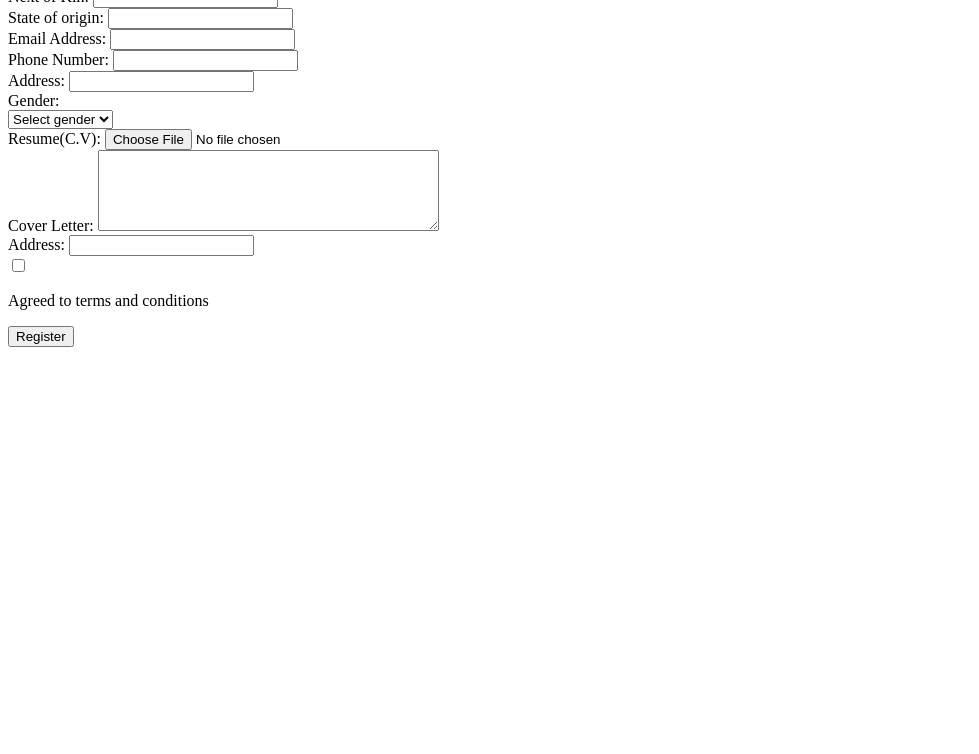
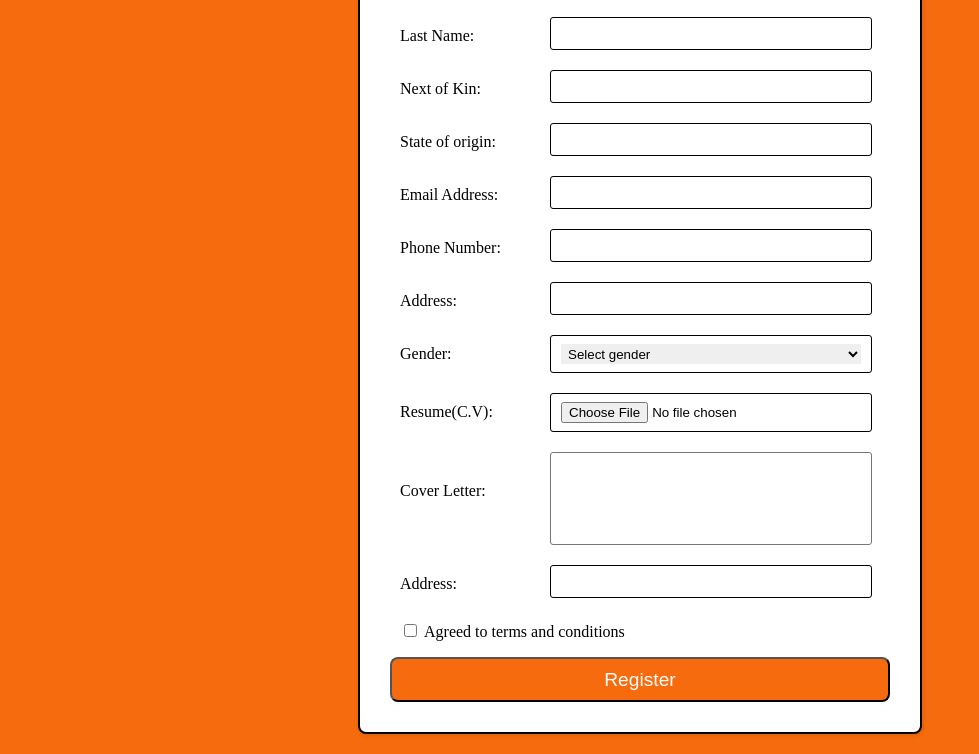
Before and after one commit to Jhaylao/logistic, a plain HTML site: page index-register.html in a window 1280 px wide. Shown: the part 135-889 px from the top of the page, without its empty margins (0-979 px from the left). Before the commit the page ends 800 px from the top, so only its background shows below. Drawn offline with Linux system fonts and the light colour scheme; the site is published under a folder, as on GitHub Pages, so addresses that start at the root find nothing.

Commit message:
Update index-register.html

```diff
--- a/index-register.html
+++ b/index-register.html
@@ -4,7 +4,7 @@
     <meta charset="UTF-8">
     <meta http-equiv="X-UA-Compatible" content="IE=edge">
     <meta name="viewport" content="width=device-width, initial-scale=1.0">
-    <link rel="stylesheet" href="/css-register/styles.css">
+    <link rel="stylesheet" href="css-register/styles.css">
     <title>Document</title>
 </head>
 <body>
```
